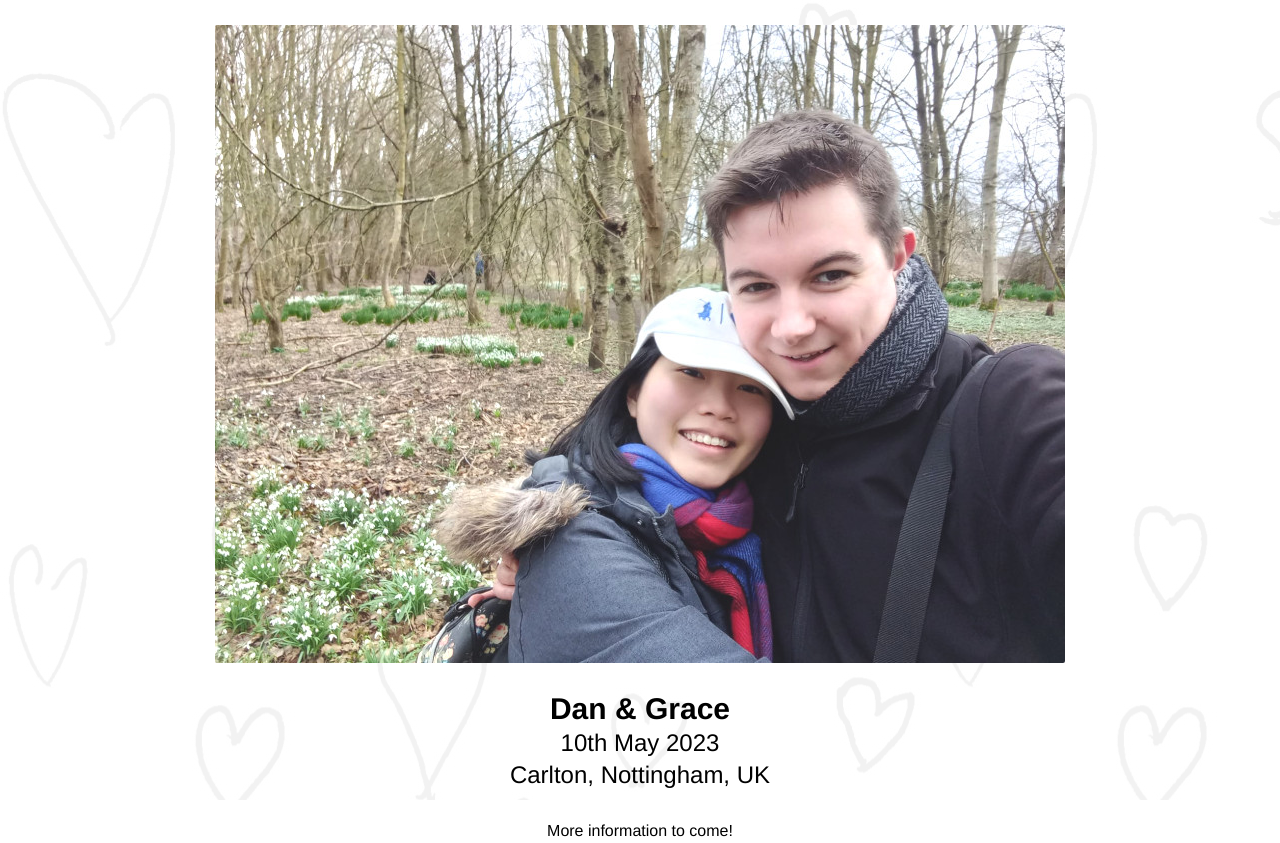
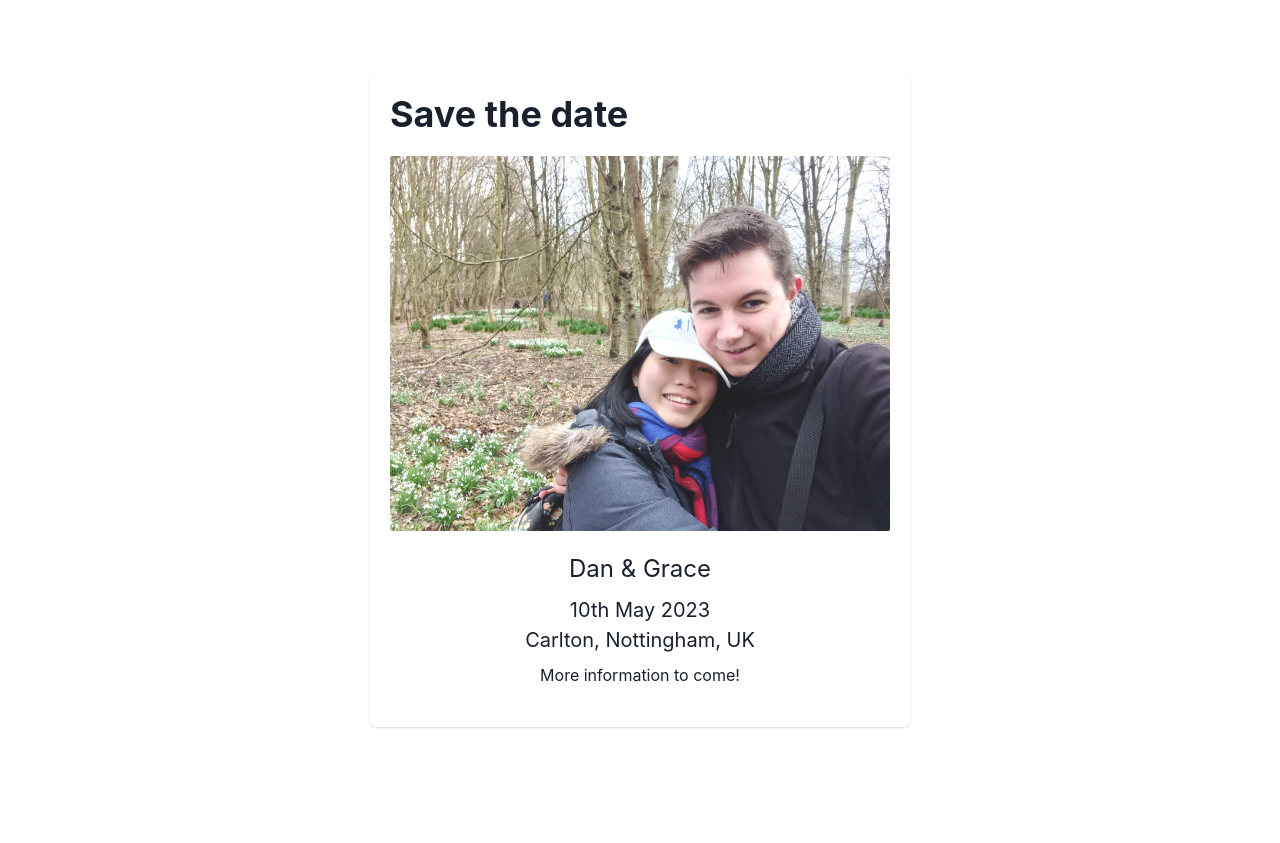
Before and after one commit to dan-and-grace/dan-and-grace, a Next.js app: page / in a window 1280 px wide. After the commit the page ends 800 px from the top, so only its background shows below. Built offline with nearby package versions, Linux system fonts and the light colour scheme.

Commit message:
Use Chakra UI

```diff
--- /dev/null
+++ b/src/app/fonts.ts
@@ -0,0 +1,10 @@
+import { Rubik } from 'next/font/google'
+
+const rubik = Rubik({
+  subsets: ['latin'],
+  variable: '--font-rubik',
+})
+
+export const fonts = {
+  rubik,
+}
--- a/src/app/layout.tsx
+++ b/src/app/layout.tsx
@@ -1,4 +1,6 @@
 import type { Metadata } from "next";
+import { Providers } from "./providers";
+import { fonts } from "./fonts";
 import "./globals.css";
 
 export const metadata: Metadata = {
@@ -10,8 +12,10 @@ export default function RootLayout({
   children,
 }: Readonly<{ children: React.ReactNode }>) {
   return (
-    <html lang="en" className="h-full">
-      <body className="font-sans h-full">{children}</body>
+    <html lang="en" className={`h-full ${fonts.rubik.variable}`}>
+      <body className="h-full">
+        <Providers>{children}</Providers>
+      </body>
     </html>
   );
 }
--- a/src/app/page.tsx
+++ b/src/app/page.tsx
@@ -1,30 +1,34 @@
-import Image from "next/image";
+import { Card, CardBody, CardHeader } from "@chakra-ui/card";
+import { Heading, Image, VStack, Text, AspectRatio } from "@chakra-ui/react";
 
-export default function Home() {
+export default function SaveTheDateApp() {
   return (
-    <main className="flex flex-col items-center justify-center p-5 h-full heart-background">
-      <div className="relative flex flex-col place-items-center gap-7">
-        <h1 className="text-4xl font-bold">Save the date</h1>
-        {/* Image to be replaced */}
-        <Image
-          className="w-auto h-auto rounded-sm"
-          src="/save-the-date.jpeg"
-          alt="Dan and Grace smiling and hugging each other sweetly."
-          width={600}
-          height={600}
-          priority
-        />
-        <div className="flex flex-col text-center gap-7">
-          <div className="gap-1">
-            <p className="text-3xl font-semibold">Dan & Grace</p>
-            <div className="text-2xl font-medium">
-              <p>10th May 2023</p>
-              <p>Carlton, Nottingham, UK</p>
-            </div>
-          </div>
-          <p className="font-medium">More information to come!</p>
-        </div>
-      </div>
+    <main className="flex flex-col items-center justify-center h-full">
+      <VStack p={5}>
+        <Card>
+          <CardHeader pb={0}>
+            <Heading>Save the date</Heading>
+          </CardHeader>
+          <CardBody>
+            {/* Image to be replaced */}
+            <Image
+              maxW={500}
+              rounded="sm"
+              objectFit="cover"
+              src="/save-the-date.jpeg"
+              alt="Dan and Grace smiling and hugging each other sweetly."
+            />
+            <VStack m={5}>
+              <Text fontSize="2xl">Dan & Grace</Text>
+              <VStack fontSize="xl" gap={0}>
+                <Text>10th May 2023</Text>
+                <Text>Carlton, Nottingham, UK</Text>
+              </VStack>
+              <Text>More information to come!</Text>
+            </VStack>
+          </CardBody>
+        </Card>
+      </VStack>
     </main>
   );
 }
--- /dev/null
+++ b/src/app/providers.tsx
@@ -0,0 +1,7 @@
+"use client";
+
+import { ChakraProvider } from "@chakra-ui/react";
+
+export function Providers({ children }: { children: React.ReactNode }) {
+  return <ChakraProvider>{children}</ChakraProvider>;
+}
--- /dev/null
+++ b/theme.ts
@@ -0,0 +1,8 @@
+import { extendTheme } from "@chakra-ui/react";
+
+export const theme = extendTheme({
+    fonts: {
+      heading: 'var(--font-rubik)',
+      body: 'var(--font-rubik)',
+    }
+});
```
Also changed, not shown: package.json (+6 -5 lines), public/save_the_date_nottingham.svg (added), 1 other file (tests, documents, lock files or other folders).
